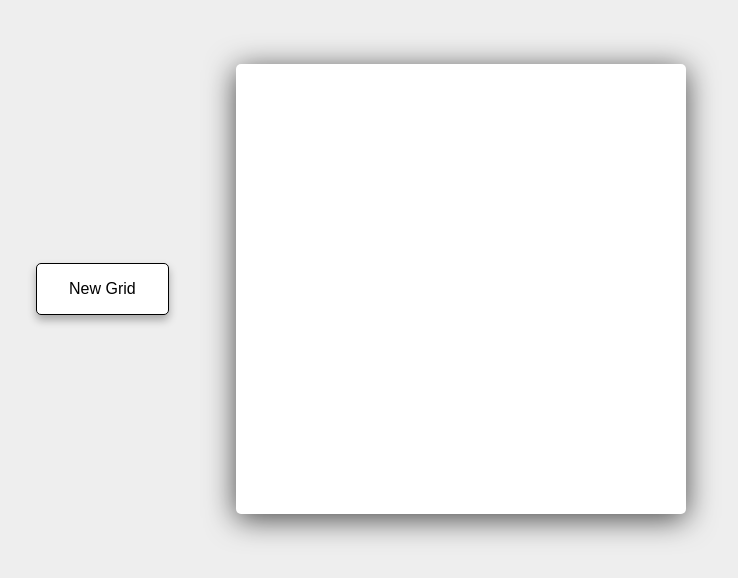
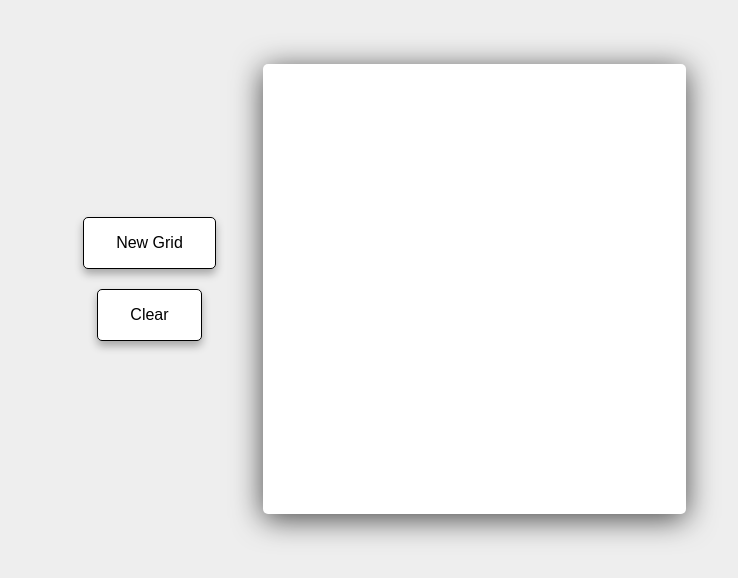
Before and after one commit to AndriySydorchuk/etch-a-sketch, a website: page index.html in a window 1280 px wide. Shown: the whole page, without its empty margins (279-1017 px from the left). Drawn offline with Linux system fonts and the light colour scheme; a web font is replaced by a local one.

Commit message:
Create and style clear btn

```diff
--- a/index.html
+++ b/index.html
@@ -12,6 +12,7 @@
       <div class="container main__inner">
         <div class="btn-box">
           <button class="btn btn__new">New Grid</button>
+          <button class="btn btn__clear">Clear</button>
         </div>
         <div class="grid"></div>
       </div>
--- a/scss/main.scss
+++ b/scss/main.scss
@@ -53,6 +53,7 @@ body {
   transition: all 0.3s;
   box-shadow: 0 5px 8px rgba(0, 0, 0, 0.3);
   cursor: pointer;
+  margin-bottom: 20px;
 
   &:hover {
     color: #fff;
@@ -63,4 +64,8 @@ body {
     transform: translateY(6px);
     box-shadow: 0 4px 15px rgba(0, 0, 0, 0.3);
   }
+
+  &-box {
+    text-align: center;
+  }
 }
```
Also changed, not shown: css/style.css.
